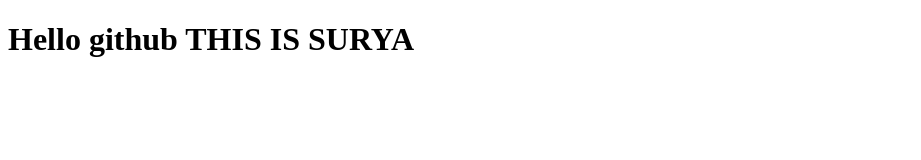
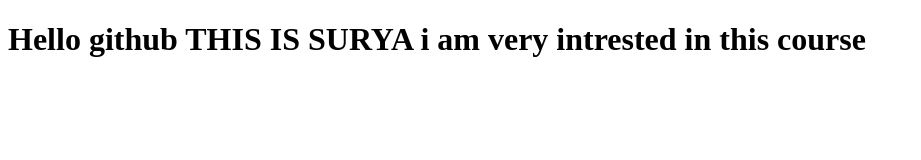
Before and after one commit to ParsaSuryaTeja/course-testing-surya, a plain HTML site: page index.html in a window 1280 px wide. Shown: the whole page, without its empty margins (0-921 px from the left). Drawn offline with Linux system fonts and the light colour scheme.

Commit message:
small changes are added

```diff
--- a/index.html
+++ b/index.html
@@ -6,6 +6,6 @@
     <title>First repo</title>
 </head>
 <body>
- <h1>Hello github THIS IS SURYA </h1>
+ <h1>Hello github THIS IS SURYA i am very intrested in this course  </h1>
 </body>
 </html>
```
